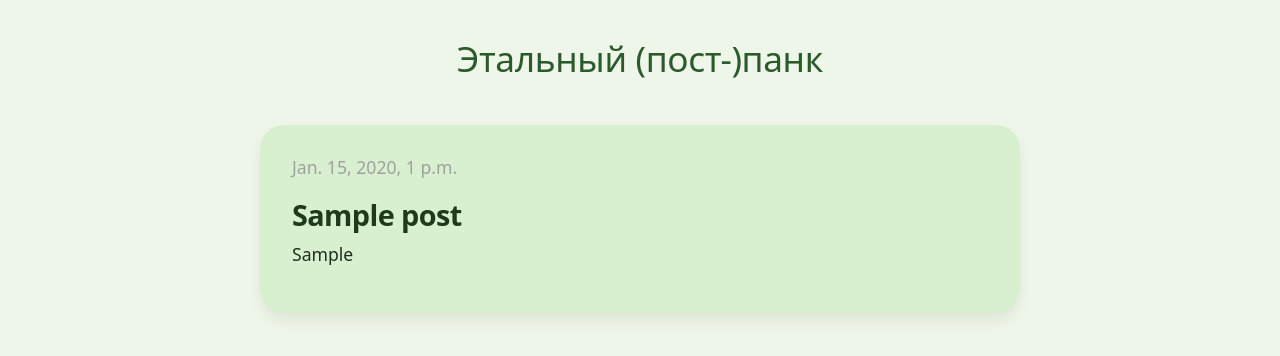
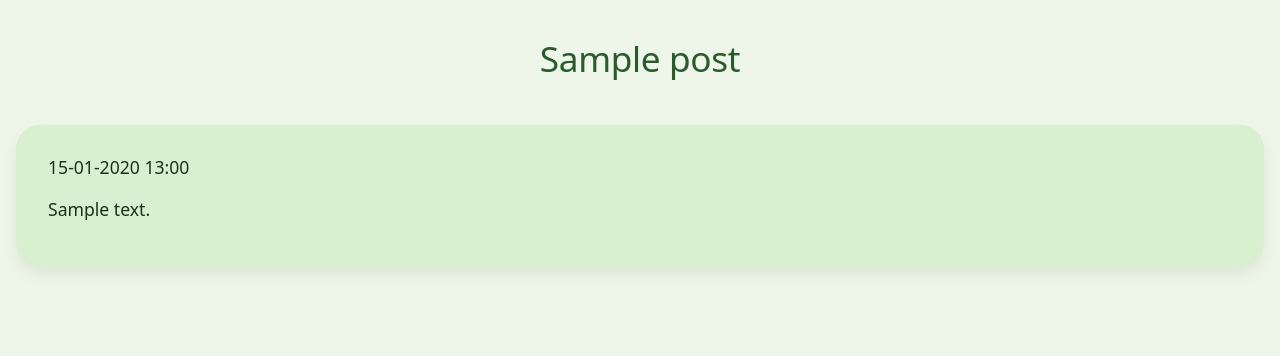
Before and after one commit to lenskiykirill/EtaleSite, a Django app: template blog/templates/blog/view_post.html in a window 1280 px wide. Shown: the top 356 px of the page. Run offline with Django 5.2, Linux system fonts and the light colour scheme; the template is opened without the code that fills it: values that come from a table or form of the project are taken from there, others are empty; tables that the repository leaves empty hold one stand-in row (values such as "Sample post").

Commit message:
Fixed some more bugs

```diff
--- a/blog/static/css/blog.css
+++ b/blog/static/css/blog.css
@@ -135,3 +135,41 @@
       flex-direction: column;
       gap: 1.5rem;            /* air between rectangles */
     }
+
+
+    .post-text {
+      background: #d8f0d0;     /* fresh light green — muted but clearly green */
+      border-radius: 24px;     /* generous rounded corners (rectangles but soft) */
+      padding: 1.8rem 2rem;    /* inner spacing, makes it feel like a card */
+      box-shadow: 0 8px 18px -6px rgba(60, 80, 30, 0.15);
+      /* subtle shadow gives depth, keeps it light */
+      transition: transform 0.1s ease, box-shadow 0.2s;
+      width: 100%;             /* each card spans the full width of the feed */
+      /* 👆 this way they are "rectangles" (not squares) and fill the middle */
+    }
+
+    /* typography inside cards – simple & clean */
+    .post-text h2 {
+      font-size: 1.8rem;
+      font-weight: 600;
+      letter-spacing: -0.02em;
+      color: #1d3b1a;          /* dark greenish gray, good contrast on light green */
+      margin-bottom: 0.5rem;
+      line-height: 1.3;
+    }
+
+    .post-text .meta {
+      font-size: 0.9rem;
+      text-transform: uppercase;
+      letter-spacing: 1px;
+      color: #3f6640;           /* medium green, blends but readable */
+      margin-bottom: 1.2rem;
+      border-left: 4px solid #a8d69f;
+      padding-left: 0.75rem;
+    }
+
+    .post-text p {
+      color: #1f2f1c;
+      margin-bottom: 1rem;
+      font-size: 1.1rem;
+    }
--- a/blog/templates/blog/view_post.html
+++ b/blog/templates/blog/view_post.html
@@ -2,23 +2,30 @@
 <html>
         <head>
                 <meta charset="UTF-8" />
-                <title>Этальный (пост-)панк</title>
-                <script src="https://cdn.jsdelivr.net/npm/mathjax@3/es5/tex-mml-chtml.js" async></script>
+                <title>{{ post.title }}</title>
+                <!--<script>
+                        window.MathJax = {
+                                loader: {
+                                        load: ['[custom]/xypic.js']
+                                },
+                                tex: {
+                                        packages: {'[+]': ['xypic']}
+                                }
+                        };
+                </script>-->
+                <script type="text/javascript" async src="{% static 'mathjax/es5/tex-mml-chtml.js' %}"></script>
+
                 <link rel="stylesheet" href="{% static 'css/blog.css' %}">
         </head>
         <body>
                 <header class="page-header">
-                        <h1>Этальный (пост-)панк</h1>
+                        <h1>{{ post.title }}</h1>
                 </header>
-                <main class="blog-feed">
-                        {% for post in posts %}
-                        <article class="post-card" onclick="window.location.href='/posts/{{ post.handle }}'"
-                                                   style="cursor:pointer">
-                                        <p class="time-stamp">{{ post.published_date }}</p>
-                                        <h2>{{ post.title }}</h2>
-                                        <p>{{ post.abstract|linebreaksbr }}</p>
+                <main class="blog-post">
+                                <article class="post-text">
+                                        <p class="time-stamp">{{ post.published_date|date:"d-m-Y H:i" }}</p>
+                                        <p>{{ post.text|linebreaksbr }}</p>
                                 </article>
-                        {% endfor %}
                 </main>
         </body>
 </head>
--- a/blog/views.py
+++ b/blog/views.py
@@ -6,9 +6,10 @@ from .models import Post
 
 def post_list(request):
     posts = Post.objects.filter(published_date__lte=timezone.now()).order_by('published_date')
-    return render(request, 'blog/post_list.html', {'psosts':posts,})
+    return render(request, 'blog/post_list.html', {'posts':posts,})
 
 def view_post(request, handle):
     post = get_object_or_404(Post, handle=handle)
     post.text = safestring.mark_safe(post.text)
+    print(post)
     return render(request, 'blog/view_post.html', {'post':post})
```
